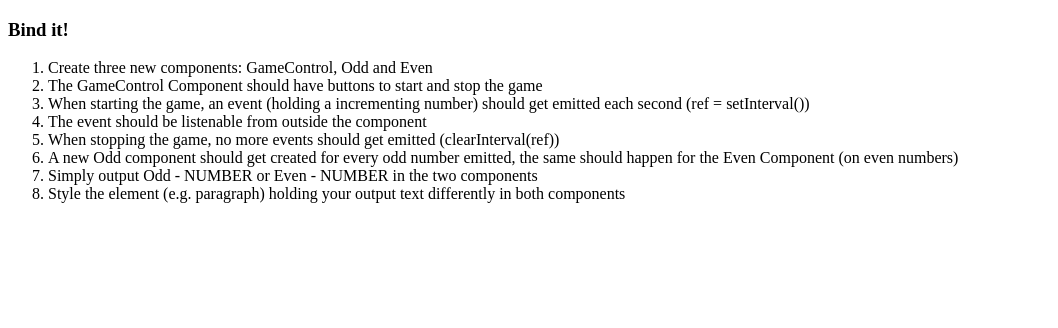
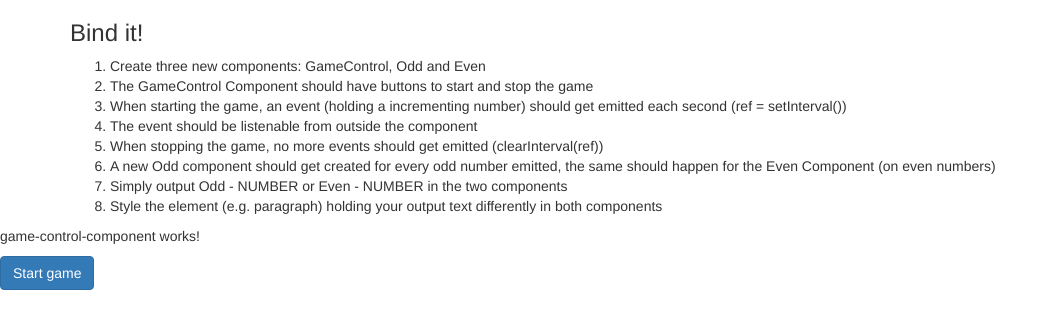
Before and after one commit to DevinAnnunzio/Angular-Assignment-4, an Angular app: page / in a window 1280 px wide. Shown: the top 328 px of the page, without its empty margins (0-1058 px from the left). Built offline with nearby package versions, Linux system fonts and the light colour scheme.

Commit message:
Feat: game control component created, and bootstrap added to project

```diff
--- a/angular.json
+++ b/angular.json
@@ -25,6 +25,7 @@
               "src/assets"
             ],
             "styles": [
+              "node_modules/bootstrap/dist/css/bootstrap.min.css",
               "src/styles.css"
             ],
             "scripts": []
--- a/package.json
+++ b/package.json
@@ -18,6 +18,7 @@
     "@angular/platform-browser": "^16.2.0",
     "@angular/platform-browser-dynamic": "^16.2.0",
     "@angular/router": "^16.2.0",
+    "bootstrap": "^3.4.1",
     "rxjs": "~7.8.0",
     "tslib": "^2.3.0",
     "zone.js": "~0.13.0"
--- a/src/app/app.component.html
+++ b/src/app/app.component.html
@@ -15,3 +15,6 @@
     </div>
   </div>
 </div>
+
+
+<app-game-control-component></app-game-control-component>
--- a/src/app/app.module.ts
+++ b/src/app/app.module.ts
@@ -3,10 +3,12 @@ import { BrowserModule } from '@angular/platform-browser';
 
 import { AppComponent } from './app.component';
 import { FormsModule } from '@angular/forms';
+import { GameControlComponentComponent } from './game-control/game-control-component/game-control-component.component';
 
 @NgModule({
   declarations: [
-    AppComponent
+    AppComponent,
+    GameControlComponentComponent
   ],
   imports: [
     BrowserModule,
--- /dev/null
+++ b/src/app/game-control/game-control-component/game-control-component.component.html
@@ -0,0 +1,3 @@
+<p>game-control-component works!</p>
+
+<button class="btn btn-primary">Start game</button>
```
Also changed, not shown: src/app/game-control/game-control-component/game-control-component.component.ts (added, +10 -0 lines), src/app/game-control/game-control-component/game-control-component.component.css (added), 2 other files (tests, documents, lock files or other folders).
